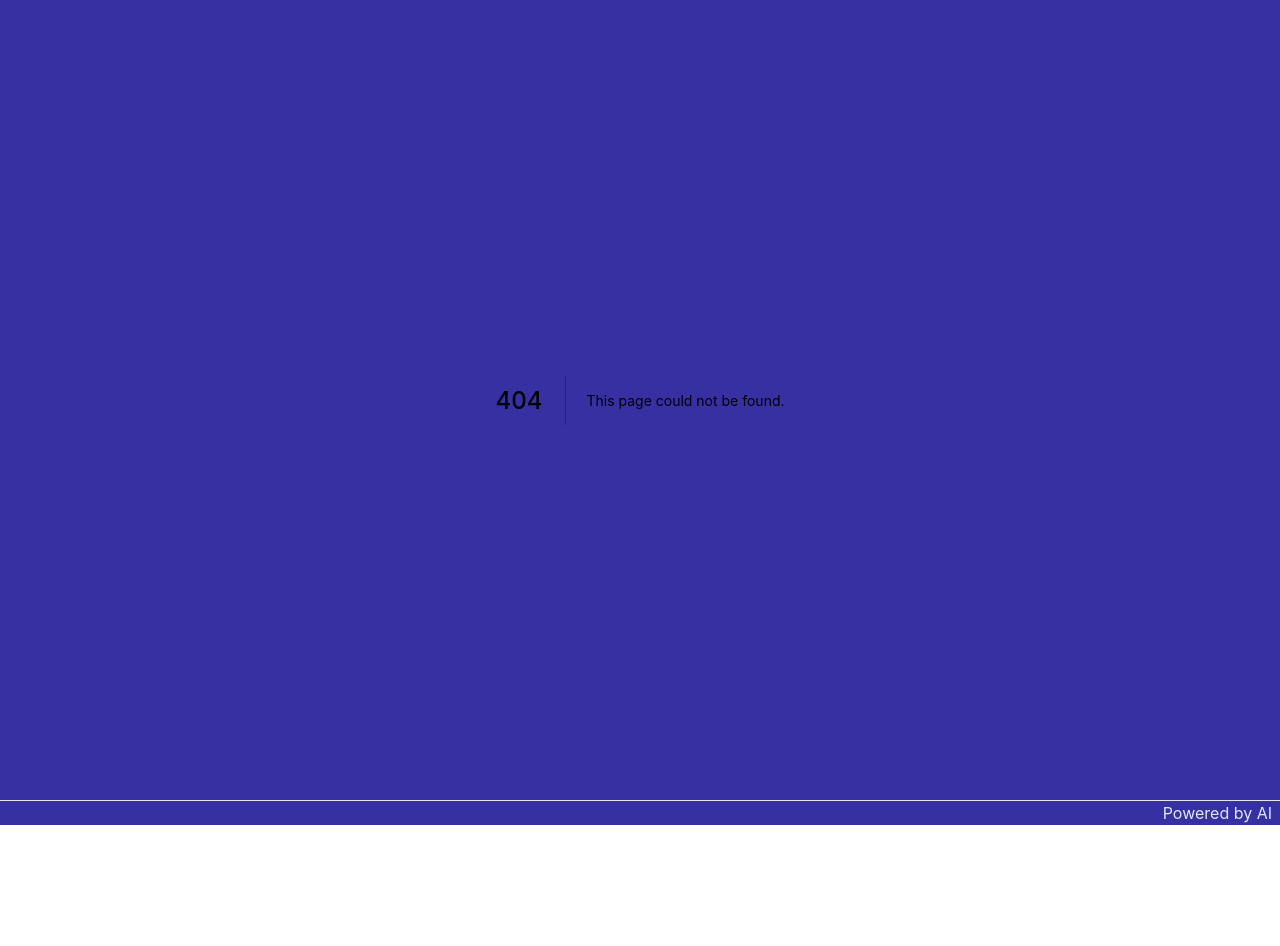
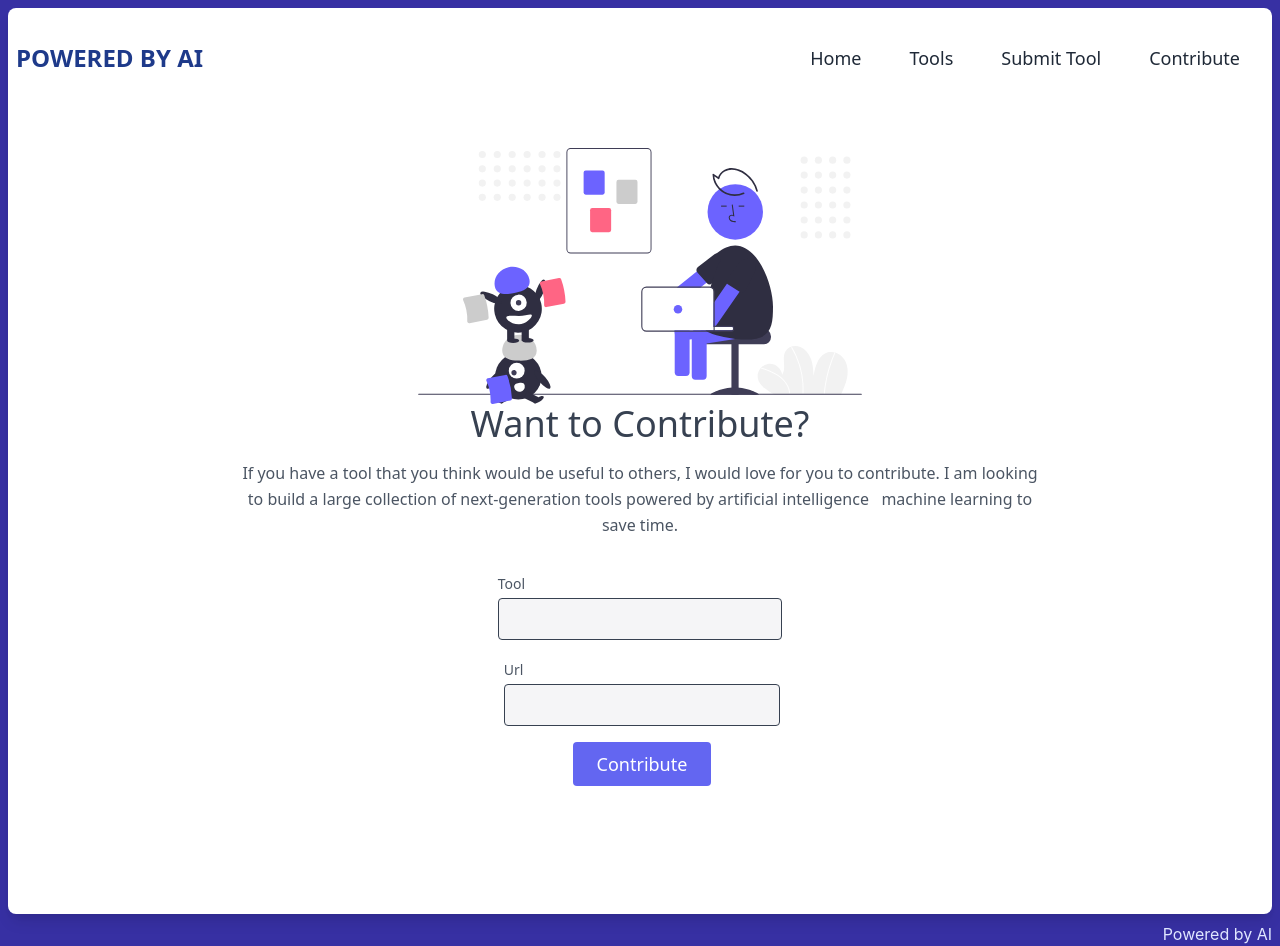
Before and after one commit to AlexThomas-Graft0/poweredbyAI, a Next.js app: page /Contact in a window 1280 px wide. Before the commit this address had no page. Before the commit the page ends 825 px from the top, so only its background shows below. Built offline with nearby package versions, Linux system fonts and the light colour scheme.

Commit message:
minor updates

```diff
--- a/components/Card.js
+++ b/components/Card.js
@@ -1,13 +1,14 @@
 export default function Card({ name, image, url, free, price, company }) {
   return (
     <div className="flex flex-col justify-between border border-indigo-100 rounded-lg shadow-lg">
-      <a
-        href={`/${url}`}
-        className="block bg-white border border-blue-300 rounded-lg shadow-sm h-1/4"
-      >
-        <img src={image || "aiteam.svg"} alt="ai" />
+      <a href={`/${url}`} className="block bg-white rounded-lg shadow-sm h-1/4">
+        <img
+          src={image || "aiteam.svg"}
+          alt="ai"
+          className="object-scale-down w-full border border-indigo-300 rounded max-h-40"
+        />
       </a>
-      <div className="flex items-center justify-between p-1 mt-3">
+      <div className="flex items-center justify-between p-2 mt-3">
         <div>
           <a href={`/{url}`} className="font-medium">
             {name}
--- a/components/Footer.js
+++ b/components/Footer.js
@@ -1,6 +1,6 @@
 export default function Footer() {
   return (
-    <footer className="bottom-0 flex justify-end px-2 border-t">
+    <footer className="bottom-0 flex justify-end px-2">
       <span className="text-indigo-100">Powered by AI</span>
     </footer>
   );
--- a/components/Header.js
+++ b/components/Header.js
@@ -12,7 +12,7 @@ export default function Header() {
       <nav
         className={`${
           show ? "flex-col sm:flex-row" : "hidden"
-        } bg-white flex text-lg sm:flex`}
+        } bg-white flex text-lg sm:flex text-center`}
       >
         <a href="/" className="px-6 py-3 text-gray-800 hover:text-indigo-300">
           Home
@@ -27,7 +27,7 @@ export default function Header() {
           href="/Contact"
           className="px-6 py-3 text-gray-800 hover:text-indigo-300"
         >
-          Contact
+          Submit Tool
         </a>
         <a
           href="https://github.com/AlexThomas-Graft0/poweredbyAI"
--- a/package.json
+++ b/package.json
@@ -8,6 +8,7 @@
     "start": "next start"
   },
   "dependencies": {
+    "axios": "^0.21.1",
     "next": "11.0.1",
     "react": "17.0.2",
     "react-dom": "17.0.2"
--- /dev/null
+++ b/pages/Contact.js
@@ -0,0 +1,158 @@
+import { useState } from "react";
+import Card from "../components/Card";
+import Header from "../components/Header";
+import Hero from "../components/Hero";
+export default function Contact() {
+  const [status, setStatus] = useState({
+    submitted: false,
+    submitting: false,
+    info: { error: false, msg: null },
+  });
+
+  const [inputs, setInputs] = useState({
+    tool: "",
+    url: "",
+  });
+
+  const handleServerResponse = (ok, msg) => {
+    if (ok) {
+      setStatus({
+        submitted: true,
+        submitting: false,
+        info: { error: false, msg: msg },
+      });
+      setInputs({
+        tool: "",
+        url: "",
+      });
+    } else {
+      setStatus({
+        info: { error: true, msg: msg },
+      });
+    }
+  };
+
+  const handleOnChange = (e) => {
+    e.persist();
+    console.log(e.target.value);
+    setInputs((prev) => ({
+      ...prev,
+      [e.target.id]: e.target.value,
+    }));
+    setStatus({
+      submitted: false,
+      submitting: false,
+      info: { error: false, msg: null },
+    });
+  };
+
+  const handleOnSubmit = (e) => {
+    e.preventDefault();
+    setStatus((prevStatus) => ({ ...prevStatus, submitting: true }));
+    try {
+      const submission = fetch("https://formspree.io/f/xvodbvde", {
+        method: "POST",
+        body: JSON.stringify(inputs),
+      });
+
+      handleServerResponse(true, "Thank you, your request has been submitted.");
+    } catch (error) {
+      handleServerResponse(false, error.response.data.error);
+    }
+  };
+
+  return (
+    <div className="p-2 bg-indigo-800">
+      <div className="flex flex-col pb-5 font-sans bg-white rounded-lg shadow-lg">
+        <div className="container px-2 mx-auto">
+          <Header />
+          <main className="flex flex-col-reverse items-center py-10 sm:flex-row jusitfy-between">
+            <section className="w-full text-gray-600 body-font">
+              <div className="container flex flex-col items-center justify-center px-5 mx-auto">
+                <img
+                  className="object-cover object-center h-64 rounded w-100"
+                  alt="hero"
+                  src="/aiteam1.svg"
+                />
+                <div className="flex flex-col items-center w-full text-center mb-7 md:w-2/3">
+                  <h1 className="mb-4 text-3xl font-medium text-gray-700 title-font sm:text-4xl">
+                    Want to Contribute?
+                  </h1>
+                  <p className="mb-8 leading-relaxed">
+                    If you have a tool that you think would be useful to others,
+                    I would love for you to contribute. I am looking to build a
+                    large collection of next-generation tools powered by
+                    artificial intelligence &nbsp; machine learning to save
+                    time.
+                  </p>
+                  <form onSubmit={handleOnSubmit}>
+                    <div className="flex items-end justify-center w-full">
+                      <div className="flex flex-col items-center justify-between space-x-1 space-y-4 text-left">
+                        <label
+                          htmlFor="tool"
+                          className="text-sm leading-7 text-gray-600"
+                        >
+                          Tool
+                          <input
+                            type="text"
+                            id="tool"
+                            name="tool"
+                            onChange={handleOnChange}
+                            value={inputs.tool}
+                            required
+                            className="w-full px-3 py-1 text-base leading-8 text-gray-700 transition-colors duration-200 ease-in-out bg-gray-200 border border-gray-700 rounded outline-none bg-opacity-40 focus:ring-2 focus:ring-indigo-300 focus:bg-transparent focus:border-indigo-500"
+                          />
+                        </label>
+                        <label
+                          htmlFor="url"
+                          className="text-sm leading-7 text-gray-600"
+                        >
+                          Url
+                          <input
+                            type="text"
+                            id="url"
+                            name="url"
+                            onChange={handleOnChange}
+                            value={inputs.url}
+                            required
+                            className="w-full px-3 py-1 text-base leading-8 text-gray-700 transition-colors duration-200 ease-in-out bg-gray-200 border border-gray-700 rounded outline-none bg-opacity-40 focus:ring-2 focus:ring-indigo-300 focus:bg-transparent focus:border-indigo-500"
+                          />
+                        </label>
+                        <button
+                          type="submit"
+                          disabled={status.submitting}
+                          className="inline-flex px-6 py-2 my-6 text-lg text-white bg-indigo-500 border-0 rounded focus:outline-none hover:bg-indigo-600"
+                        >
+                          {!status.submitting
+                            ? !status.submitted
+                              ? "Contribute"
+                              : "Contributed"
+                            : "Contributing..."}
+                        </button>
+                      </div>
+                    </div>
+                  </form>
+                  {status.info.error && (
+                    <div className="w-full mt-2 mb-8 text-sm text-red-500 error">
+                      Error: {status.info.msg}
+                    </div>
+                  )}
+                  <div className="w-full mt-2 mb-8 text-sm">
+                    {!status.info.error && status.info.msg && (
+                      <>
+                        <p className="text-green-500">{status.info.msg}</p>
+                        <p className="text-gray-500">
+                          Thank you for contributing.
+                        </p>
+                      </>
+                    )}
+                  </div>
+                </div>
+              </div>
+            </section>
+          </main>
+        </div>
+      </div>
+    </div>
+  );
+}
--- a/pages/Tools.js
+++ b/pages/Tools.js
@@ -133,10 +133,7 @@ export default function Tools({ tools }) {
 }
 
 Tools.getInitialProps = async function getInitialProps() {
-  const res = await fetch(
-    "https://poweredby-ai.vercel.app/api/tools?page=1&limit=5"
-  );
-  console.log({ res });
+  const res = await fetch("http://localhost:3000/api/tools?page=1&limit=5");
   const json = await res.json();
   return { tools: json };
 };
--- a/pages/api/tools.js
+++ b/pages/api/tools.js
@@ -25,7 +25,7 @@ export default (req, res) => {
       id: 1,
       name: "Tabnine",
       image: "https://www.tabnine.com/images/meta.png",
-      url: "/tabnine",
+      url: "tabnine",
       free: true,
       price: "$12.00",
       paymentFrequency: "monthly",
@@ -37,7 +37,7 @@ export default (req, res) => {
       name: "Cast",
       image:
         "https://analyticsdrift.com/wp-content/uploads/2020/11/CAST-AI.png",
-      url: "/cast",
+      url: "cast",
       free: true,
       price: "$200.00",
       company: { name: "Tabnine", url: "https://cast.ai/" },
@@ -47,7 +47,7 @@ export default (req, res) => {
       id: 3,
       name: "run:ai",
       image: "https://www.run.ai/wp-content/uploads/2020/05/Runailabs.jpg",
-      url: "/runai",
+      url: "runai",
       free: false,
       price: "???",
       company: { name: "run:ai", url: "https://www.run.ai/" },
@@ -58,7 +58,7 @@ export default (req, res) => {
       name: "fast.ai",
       image:
         "https://secure.meetupstatic.com/photos/event/a/5/2/3/600_480282275.jpeg",
-      url: "/fastai",
+      url: "fastai",
       free: true,
       price: "Free",
       company: { name: "fast.ai", url: "https://www.fast.ai/" },
@@ -69,7 +69,7 @@ export default (req, res) => {
       name: "Otter",
       image:
         "https://mms.businesswire.com/media/20210519005267/en/879530/5/Otter_logo.jpg",
-      url: "/otter",
+      url: "otter",
       free: true,
       price: "Free",
       company: { name: "otter", url: "https://otter.ai/" },
@@ -79,7 +79,7 @@ export default (req, res) => {
       id: 6,
       name: "Replika",
       image: "https://i.ytimg.com/vi/3WMB11CRsX8/hqdefault.jpg",
-      url: "/replika",
+      url: "replika",
       free: true,
       price: "in app purchases",
       company: { name: "replika", url: "https://replika.ai/" },
@@ -90,7 +90,7 @@ export default (req, res) => {
       name: "Builder",
       image:
         "https://mma.prnewswire.com/media/1439888/Builder_ai_Logo.jpg?p=Facebook",
-      url: "/builder",
+      url: "builder",
       free: false,
       price: "???",
       company: { name: "builder", url: "https://www.builder.ai/" },
@@ -100,7 +100,7 @@ export default (req, res) => {
       id: 8,
       name: "Lustre",
       image: "https://lustre.ai/images/lustre-share-logo.png",
-      url: "/lustre",
+      url: "lustre",
       free: false,
       price: "???",
       company: { name: "lustre", url: "https://lustre.ai/" },
```
Also changed, not shown: 1 other file (tests, documents, lock files or other folders).
